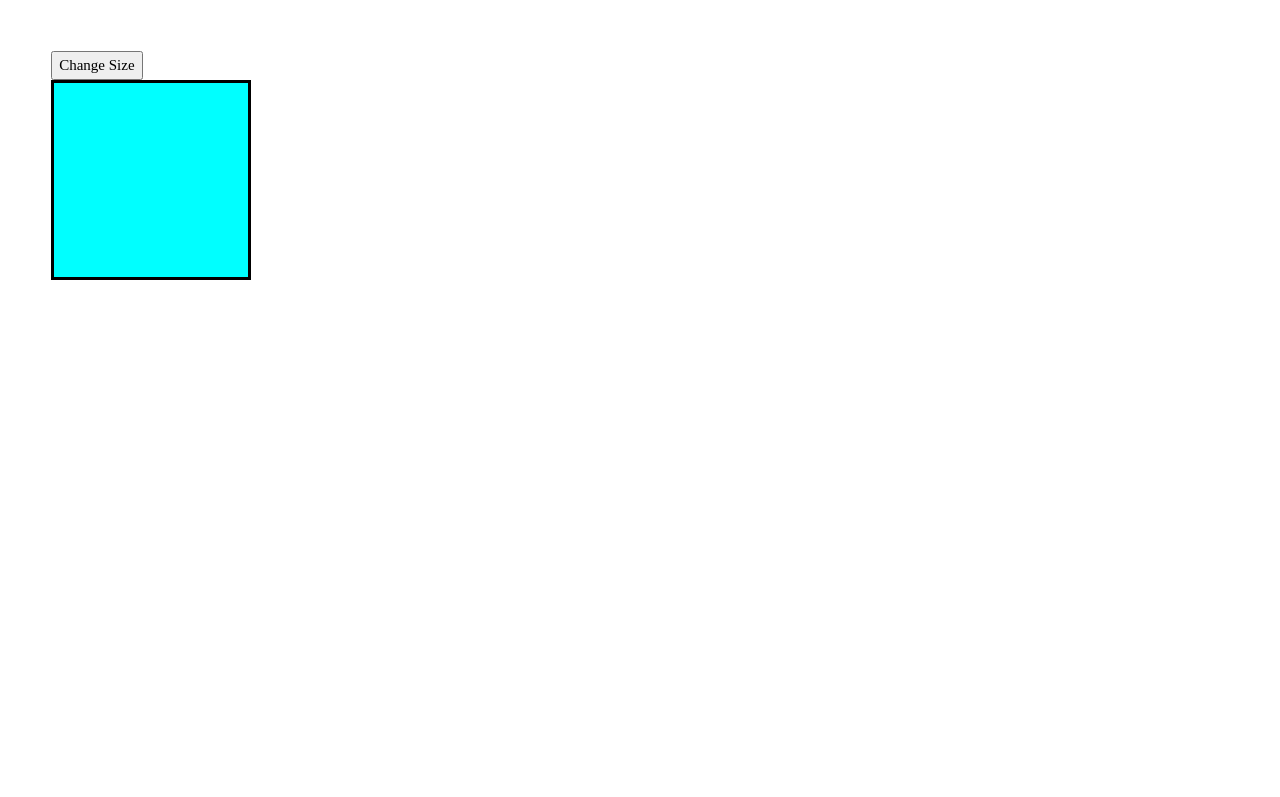
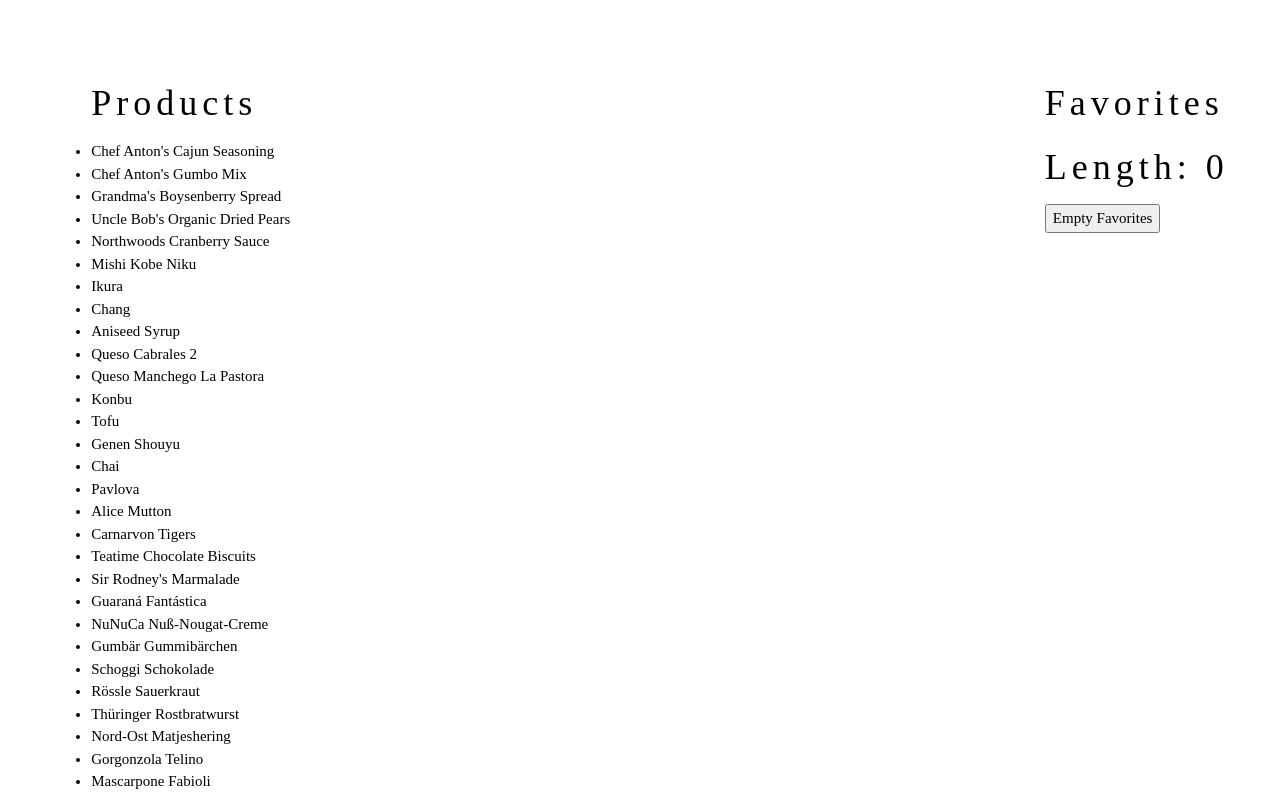
Before and after one commit to yakintech/turkiye-finans-7-react-tutorial, a React (Create React App) app: page / in a window 1280 px wide. Shown: the top 797 px of the page. Built offline with nearby package versions, Linux system fonts and the light colour scheme.

Commit message:
state favorites sample

```diff
--- a/src/App.tsx
+++ b/src/App.tsx
@@ -1,10 +1,10 @@
-import StateSample4 from "./state/StateSample4"
-import StateSample5 from "./state/StateSample5"
+import StateFavSample from "./state/StateFavSample"
+
 
 function App() {
 
   return (<>
-    <StateSample5/>
+    <StateFavSample/>
   </>)
 }
 
--- /dev/null
+++ b/src/state/StateFavSample.tsx
@@ -0,0 +1,52 @@
+import React, { useState } from 'react'
+import { products } from '../data/products'
+
+function StateFavSample() {
+
+    const [productList, setproductList] = useState(products);
+    const [favProducts, setfavProducts] = useState<any[]>([]);
+
+    const addToFav = (item: any) => {
+        //eğer bu ürün favorilerde varsa koy yoksa işlem yapma
+
+        //ürün var mı find metodu ile kontrol ediyorum ( ID ye göre)
+
+        var product = favProducts.find((q: any) => q.id == item.id);
+
+        if (!product)
+            setfavProducts([...favProducts, item])
+    }
+
+    const removeToFav = (item: any) => {
+        var filteredFavProducts = favProducts.filter((q: any) => q.id != item.id);
+
+        setfavProducts([...filteredFavProducts])
+    }
+
+    return (<>
+        <div style={{ display: 'flex', justifyContent: 'space-between' }}>
+
+
+            <ul>
+                <h1>Products</h1>
+                {
+                    productList.map((item) => {
+                        return <li style={{ cursor: 'pointer' }} onClick={() => addToFav(item)}>{item.name}</li>
+                    })
+                }
+            </ul>
+            <ul>
+                <h1>Favorites</h1>
+                <h1>Length: {favProducts.length}</h1>
+                <button onClick={() => setfavProducts([])}>Empty Favorites</button>
+                {
+                    favProducts.map((item: any) => {
+                        return <li style={{ cursor: 'pointer' }} onClick={() => removeToFav(item)}>{item.name}</li>
+                    })
+                }
+            </ul>
+        </div>
+    </>)
+}
+
+export default StateFavSample
```
